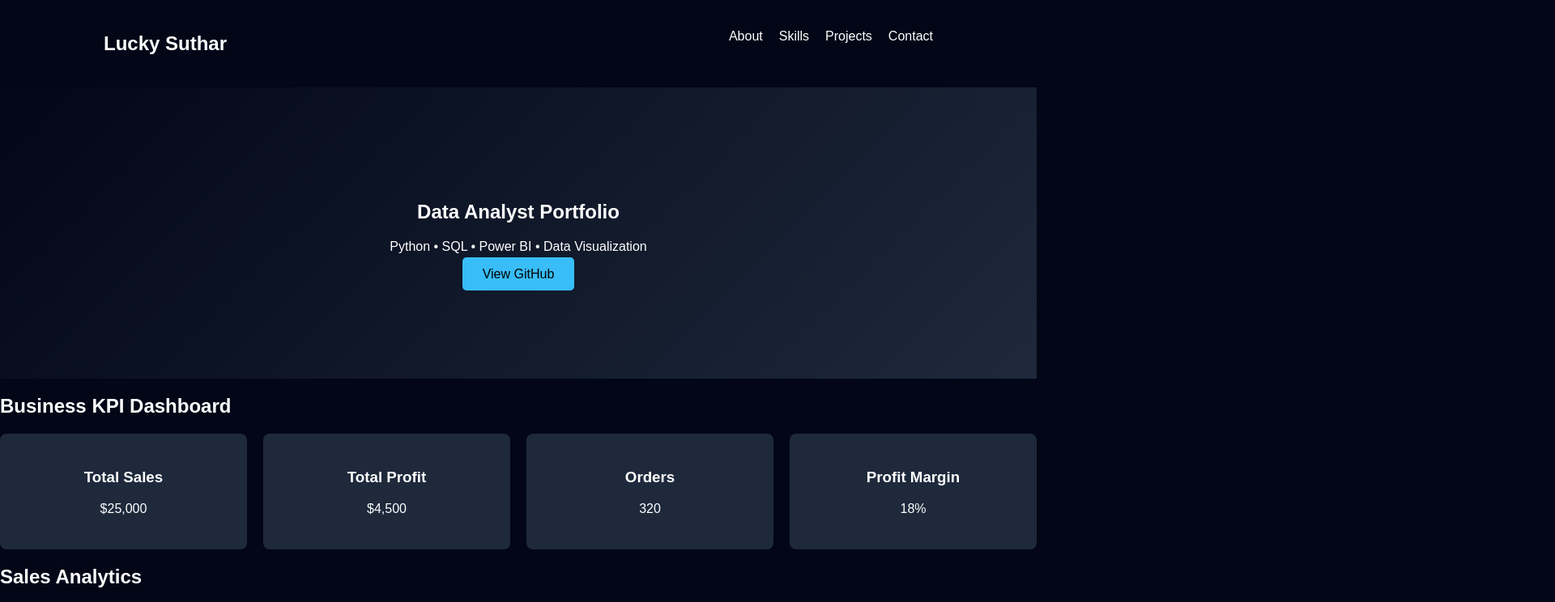
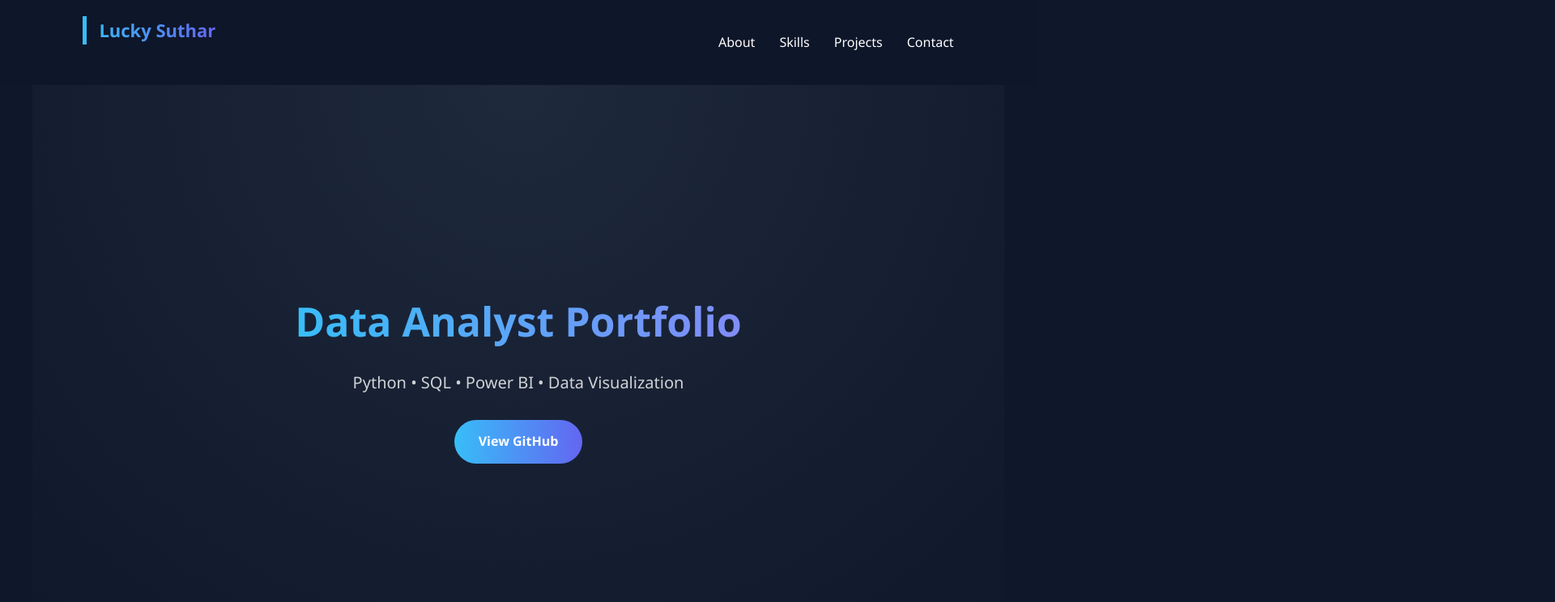
Before and after one commit to Luckysuthar17/portfolio-website, a plain HTML site: page index.html in a window 1280 px wide. Shown: the top 744 px of the page at 81% size, 1920 px wide, since content can reach past the window. Drawn offline with nearby package versions, Linux system fonts and the light colour scheme.

Commit message:
Update style.css

```diff
--- a/style.css
+++ b/style.css
@@ -1,58 +1,181 @@
-body{
-font-family:Arial;
+*{
 margin:0;
-background:#020617;
-color:white;
+padding:0;
+box-sizing:border-box;
+font-family:'Segoe UI',sans-serif;
 }
 
+body{
+background:#0f172a;
+color:white;
+line-height:1.6;
+}
+
+/* NAVIGATION */
 nav{
 display:flex;
 justify-content:space-between;
-padding:20px 10%;
-background:#020617;
+align-items:center;
+padding:20px 8%;
+background:rgba(15,23,42,0.9);
+backdrop-filter:blur(10px);
+position:sticky;
+top:0;
+z-index:1000;
+}
+
+nav h2{
+font-size:22px;
+background:linear-gradient(90deg,#38bdf8,#6366f1);
+-webkit-background-clip:text;
+-webkit-text-fill-color:transparent;
 }
 
 nav ul{
 display:flex;
-gap:20px;
+gap:30px;
 list-style:none;
 }
 
 nav a{
+text-decoration:none;
 color:white;
-text-decoration:none;
+transition:0.3s;
 }
 
+nav a:hover{
+color:#38bdf8;
+}
+
+/* HERO SECTION */
 .hero{
+height:90vh;
+display:flex;
+flex-direction:column;
+justify-content:center;
+align-items:center;
 text-align:center;
-padding:120px 20px;
-background:linear-gradient(135deg,#020617,#1e293b);
+background:radial-gradient(circle at top,#1e293b,#0f172a);
+}
+
+.hero h1{
+font-size:50px;
+background:linear-gradient(90deg,#38bdf8,#818cf8);
+-webkit-background-clip:text;
+-webkit-text-fill-color:transparent;
+}
+
+.hero p{
+margin-top:20px;
+font-size:20px;
+opacity:0.8;
 }
 
 .btn{
-background:#38bdf8;
-color:black;
-padding:12px 25px;
-border-radius:5px;
+margin-top:30px;
+padding:14px 30px;
+border-radius:30px;
+background:linear-gradient(90deg,#38bdf8,#6366f1);
+color:white;
 text-decoration:none;
+font-weight:bold;
+transition:0.3s;
 }
 
+.btn:hover{
+transform:scale(1.05);
+}
+
+/* SECTION */
+section{
+padding:80px 8%;
+max-width:1200px;
+margin:auto;
+}
+
+h2{
+margin-bottom:30px;
+font-size:32px;
+border-left:5px solid #38bdf8;
+padding-left:15px;
+}
+
+/* KPI CARDS */
 .kpi-grid{
 display:grid;
-grid-template-columns:repeat(4,1fr);
-gap:20px;
-margin-top:20px;
+grid-template-columns:repeat(auto-fit,minmax(220px,1fr));
+gap:25px;
 }
 
 .card{
-background:#1e293b;
-padding:25px;
-border-radius:8px;
+background:rgba(30,41,59,0.6);
+padding:30px;
+border-radius:15px;
+backdrop-filter:blur(10px);
+transition:0.3s;
 text-align:center;
 }
 
+.card:hover{
+transform:translateY(-8px);
+box-shadow:0 10px 30px rgba(56,189,248,0.3);
+}
+
+.card p{
+font-size:24px;
+color:#38bdf8;
+margin-top:10px;
+}
+
+/* CHART SECTION */
 .charts{
 display:grid;
-grid-template-columns:1fr 1fr;
+grid-template-columns:repeat(auto-fit,minmax(300px,1fr));
 gap:40px;
 }
+
+/* PROJECTS */
+.project{
+background:rgba(30,41,59,0.6);
+padding:30px;
+border-radius:15px;
+margin-bottom:30px;
+transition:0.3s;
+}
+
+.project:hover{
+transform:translateY(-5px);
+box-shadow:0 10px 25px rgba(99,102,241,0.3);
+}
+
+.project a{
+color:#38bdf8;
+text-decoration:none;
+font-weight:bold;
+}
+
+/* FOOTER */
+footer{
+text-align:center;
+padding:30px;
+background:#0f172a;
+border-top:1px solid #1e293b;
+margin-top:40px;
+}
+
+/* RESPONSIVE */
+@media(max-width:768px){
+
+.hero h1{
+font-size:34px;
+}
+
+nav ul{
+gap:15px;
+}
+
+section{
+padding:60px 5%;
+}
+
+}
```
